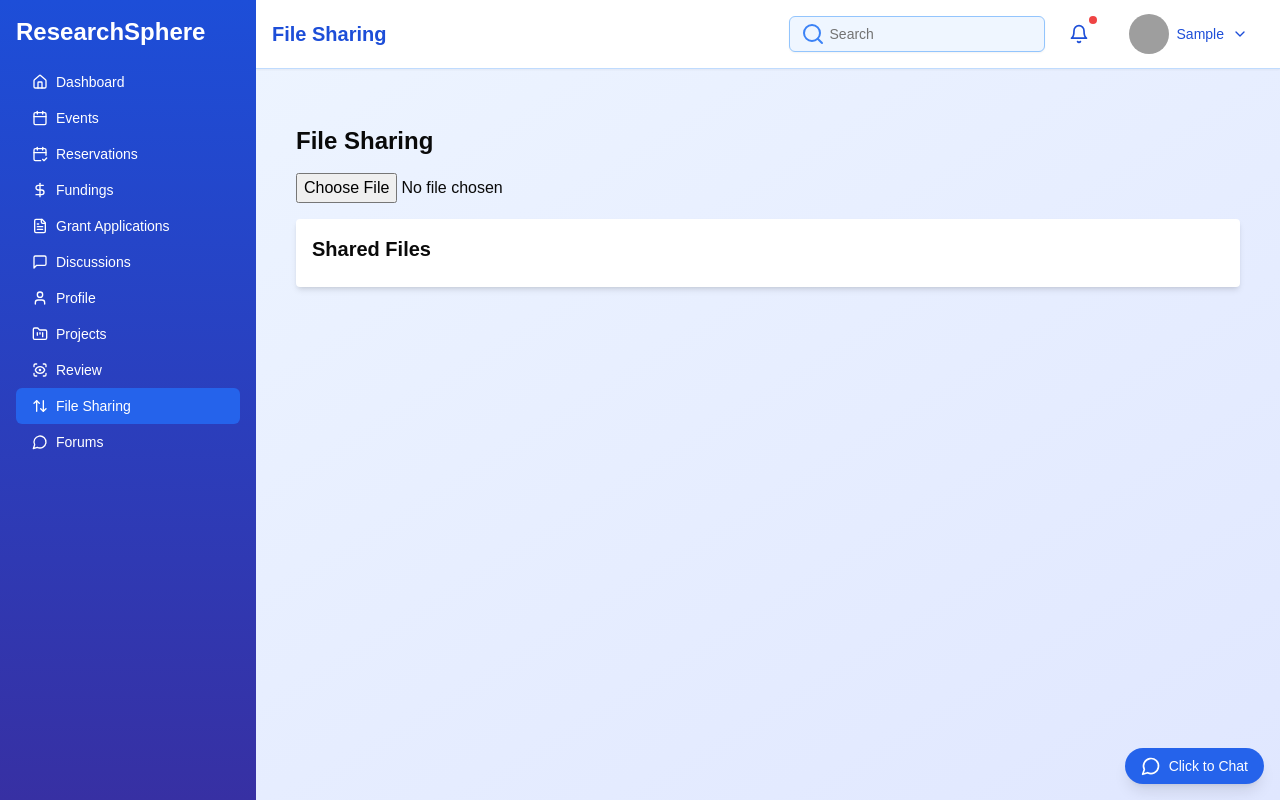
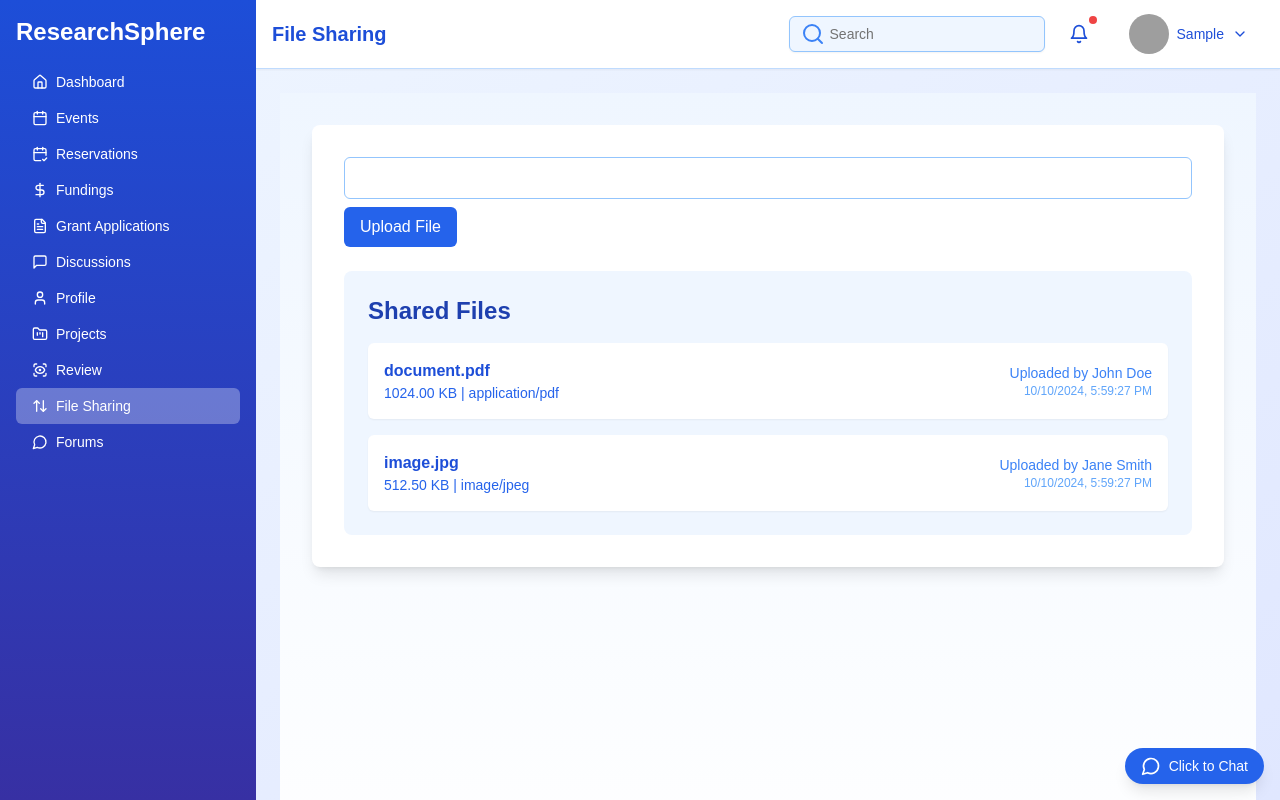
Before and after one commit to DEEP-24/wdm-research, a Next.js app: page /file-sharing in a window 1280 px wide. Built offline with nearby package versions, Linux system fonts and the light colour scheme; sample sign-in values are in the browser's storage; grey boxes are pictures that could not be loaded.

Commit message:
chore: update dashboard and filesharing page UI

```diff
--- a/app/(dashboard)/file-sharing/page.tsx
+++ b/app/(dashboard)/file-sharing/page.tsx
@@ -5,19 +5,46 @@ import { useState, useEffect } from "react";
 
 interface SharedFile {
   id: number;
-  name: string;
+  originalName: string;
+  customName: string;
   size: string;
+  type: string;
   uploadedBy: string;
   uploadDate: string;
 }
 
 const FileSharingPage: React.FC = () => {
   const [files, setFiles] = useState<SharedFile[]>([]);
+  const [customName, setCustomName] = useState<string>("");
 
   useEffect(() => {
     const storedFiles = localStorage.getItem("sharedFiles");
     if (storedFiles) {
       setFiles(JSON.parse(storedFiles));
+    } else {
+      // Add mock data if no files are stored
+      const mockFiles: SharedFile[] = [
+        {
+          id: 1,
+          originalName: "document.pdf",
+          customName: "Important Document",
+          size: "1024.00 KB",
+          type: "application/pdf",
+          uploadedBy: "John Doe",
+          uploadDate: new Date().toISOString(),
+        },
+        {
+          id: 2,
+          originalName: "image.jpg",
+          customName: "Profile Picture",
+          size: "512.50 KB",
+          type: "image/jpeg",
+          uploadedBy: "Jane Smith",
+          uploadDate: new Date().toISOString(),
+        },
+      ];
+      setFiles(mockFiles);
+      localStorage.setItem("sharedFiles", JSON.stringify(mockFiles));
     }
   }, []);
 
@@ -26,31 +53,65 @@ const FileSharingPage: React.FC = () => {
     if (file) {
       const newFile: SharedFile = {
         id: Date.now(),
-        name: file.name,
+        originalName: file.name,
+        customName: customName || file.name,
         size: `${(file.size / 1024).toFixed(2)} KB`,
-        uploadedBy: "Current User", // In a real app, this would be the current user's name
+        type: file.type || "Unknown", // Add fallback for empty type
+        uploadedBy: "Current User",
         uploadDate: new Date().toISOString(),
       };
       const updatedFiles = [...files, newFile];
       setFiles(updatedFiles);
       localStorage.setItem("sharedFiles", JSON.stringify(updatedFiles));
+      setCustomName("");
     }
   };
 
   return (
-    <div className="container mx-auto px-4 py-8">
-      <h1 className="text-2xl font-bold mb-4">File Sharing</h1>
-      <input type="file" onChange={handleFileUpload} className="mb-4" />
-      <div className="bg-white shadow-md rounded p-4">
-        <h2 className="text-xl font-semibold mb-2">Shared Files</h2>
-        <ul>
-          {files.map((file) => (
-            <li key={file.id} className="mb-2">
-              <strong>{file.name}</strong> ({file.size}) - Uploaded by {file.uploadedBy} on{" "}
-              {new Date(file.uploadDate).toLocaleString()}
-            </li>
-          ))}
-        </ul>
+    <div className="min-h-screen bg-gradient-to-b from-blue-50 to-white p-8">
+      <div className="mx-auto bg-white rounded-lg shadow-lg p-8">
+        <div className="mb-6">
+          <input
+            type="text"
+            value={customName}
+            onChange={(e) => setCustomName(e.target.value)}
+            className="w-full p-2 border border-blue-300 rounded-md mb-2 focus:outline-none focus:ring-2 focus:ring-blue-500"
+          />
+          <input type="file" onChange={handleFileUpload} className="hidden" id="file-upload" />
+          <label
+            htmlFor="file-upload"
+            className="inline-block bg-blue-600 text-white px-4 py-2 rounded-md cursor-pointer hover:bg-blue-700 transition duration-300"
+          >
+            Upload File
+          </label>
+        </div>
+        <div className="bg-blue-50 rounded-lg p-6">
+          <h2 className="text-2xl font-semibold mb-4 text-blue-800">Shared Files</h2>
+          {files.length === 0 ? (
+            <p className="text-blue-600 text-center">No files uploaded yet. Start sharing!</p>
+          ) : (
+            <ul className="space-y-4">
+              {files.map((file) => (
+                <li key={file.id} className="bg-white p-4 rounded-md shadow-sm">
+                  <div className="flex justify-between items-center">
+                    <div>
+                      <strong className="text-blue-700">{file.originalName}</strong>
+                      <p className="text-sm text-blue-600">
+                        {file.size} | {file.type}
+                      </p>
+                    </div>
+                    <div className="text-right">
+                      <p className="text-sm text-blue-500">Uploaded by {file.uploadedBy}</p>
+                      <p className="text-xs text-blue-400">
+                        {new Date(file.uploadDate).toLocaleString()}
+                      </p>
+                    </div>
+                  </div>
+                </li>
+              ))}
+            </ul>
+          )}
+        </div>
       </div>
     </div>
   );
--- a/app/(dashboard)/layout.tsx
+++ b/app/(dashboard)/layout.tsx
@@ -101,7 +101,7 @@ export default function DashboardLayout({ children }: { children: React.ReactNod
                   <Button
                     variant="ghost"
                     className={`w-full justify-start text-white hover:bg-blue-600 hover:text-white transition-colors ${
-                      pathname === item.href ? "bg-blue-600" : ""
+                      pathname === item.href ? "bg-white/30" : ""
                     }`}
                   >
                     <item.icon className="mr-2 h-4 w-4" />
--- a/app/(dashboard)/page.tsx
+++ b/app/(dashboard)/page.tsx
@@ -68,39 +68,38 @@ export default function DashboardPage() {
   }
 
   return (
-    <div className="container mx-auto px-4 py-8">
-      <h1 className="text-2xl font-bold mb-4">Dashboard</h1>
-      <div className="grid grid-cols-1 md:grid-cols-3 gap-4 mt-8">
+    <div className="container mx-auto px-4 py-3">
+      <div className="grid grid-cols-1 md:grid-cols-3 gap-6 mb-6">
         <Link
           href="/chat"
-          className="bg-white p-4 rounded shadow hover:shadow-md transition-shadow"
+          className="bg-white p-6 rounded-lg shadow hover:shadow-md transition-shadow"
         >
           <h2 className="text-xl font-semibold mb-2">Chat</h2>
-          <p>Connect with other researchers in real-time.</p>
+          <p className="text-gray-600">Connect with other researchers in real-time.</p>
         </Link>
         <Link
           href="/file-sharing"
-          className="bg-white p-4 rounded shadow hover:shadow-md transition-shadow"
+          className="bg-white p-6 rounded-lg shadow hover:shadow-md transition-shadow"
         >
           <h2 className="text-xl font-semibold mb-2">File Sharing</h2>
-          <p>Upload and share documents with your peers.</p>
+          <p className="text-gray-600">Upload and share documents with your peers.</p>
         </Link>
         <Link
           href="/forums"
-          className="bg-white p-4 rounded shadow hover:shadow-md transition-shadow"
+          className="bg-white p-6 rounded-lg shadow hover:shadow-md transition-shadow"
         >
           <h2 className="text-xl font-semibold mb-2">Discussion Forums</h2>
-          <p>Participate in topic-based discussions.</p>
+          <p className="text-gray-600">Participate in topic-based discussions.</p>
         </Link>
       </div>
 
-      <div className="grid grid-cols-1 md:grid-cols-2 gap-6">
-        <Card>
+      <div className="grid grid-cols-1 md:grid-cols-2 gap-6 mb-6">
+        <Card className="shadow-sm">
           <CardHeader>
             <CardTitle>Platform Features</CardTitle>
           </CardHeader>
           <CardContent>
-            <ul className="space-y-2">
+            <ul className="space-y-3">
               {platformFeatures.map((feature, index) => (
                 // biome-ignore lint/suspicious/noArrayIndexKey: <explanation>
                 <li key={index}>
@@ -112,12 +111,12 @@ export default function DashboardPage() {
           </CardContent>
         </Card>
 
-        <Card>
+        <Card className="shadow-sm">
           <CardHeader>
             <CardTitle>Latest News & Updates</CardTitle>
           </CardHeader>
           <CardContent>
-            <ul className="space-y-2">
+            <ul className="space-y-3">
               {latestNews.map((news, index) => (
                 // biome-ignore lint/suspicious/noArrayIndexKey: <explanation>
                 <li key={index} className="flex justify-between items-center">
@@ -130,7 +129,7 @@ export default function DashboardPage() {
         </Card>
       </div>
 
-      <Card>
+      <Card className="shadow-sm mb-6">
         <CardHeader>
           <CardTitle>Quick Links</CardTitle>
         </CardHeader>
@@ -149,7 +148,7 @@ export default function DashboardPage() {
         </CardContent>
       </Card>
 
-      <Card>
+      <Card className="shadow-sm mb-6">
         <CardHeader>
           <CardTitle>Recent Activity</CardTitle>
         </CardHeader>
@@ -166,12 +165,12 @@ export default function DashboardPage() {
         </CardContent>
       </Card>
 
-      <Card>
+      <Card className="shadow-sm">
         <CardHeader>
           <CardTitle>Popular Projects</CardTitle>
         </CardHeader>
         <CardContent>
-          <ul className="space-y-2">
+          <ul className="space-y-3">
             <li className="flex justify-between items-center">
               <span>Quantum Computing Research</span>
               <Button variant="ghost" size="sm">
```
